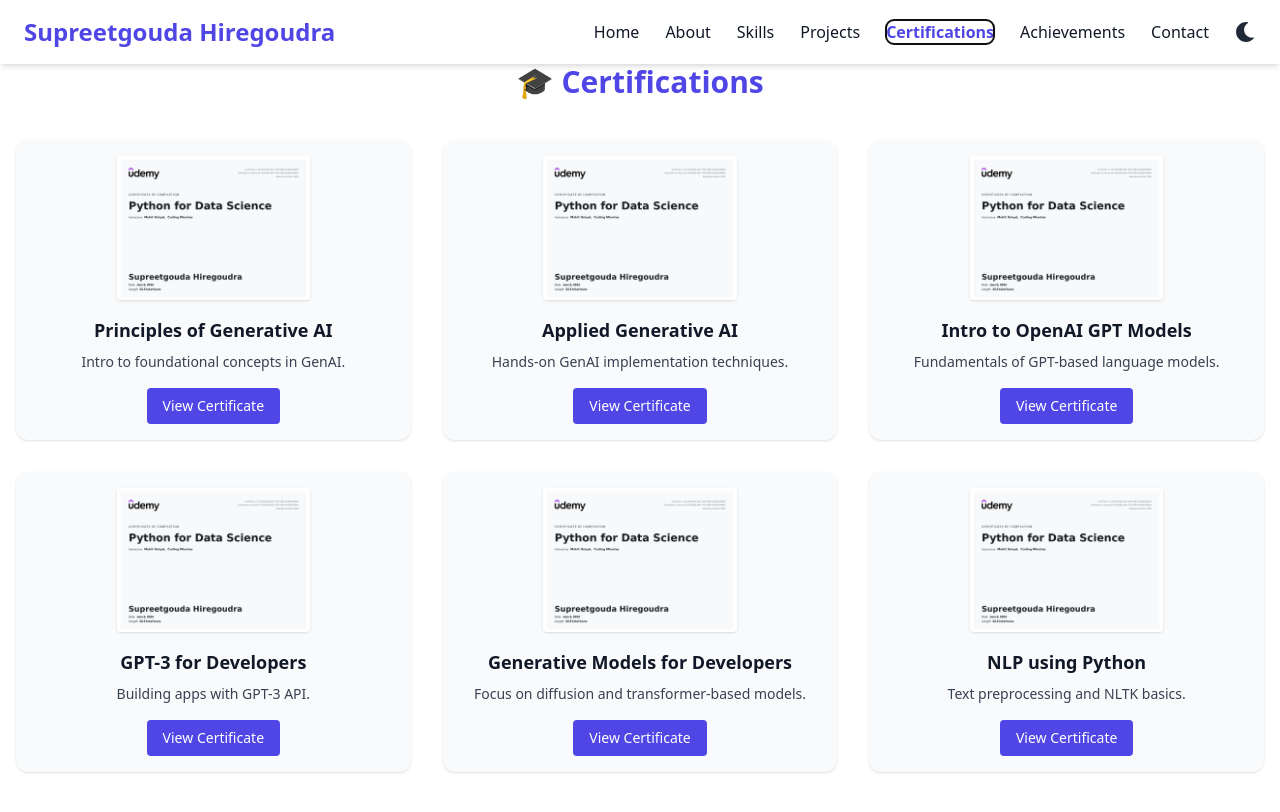
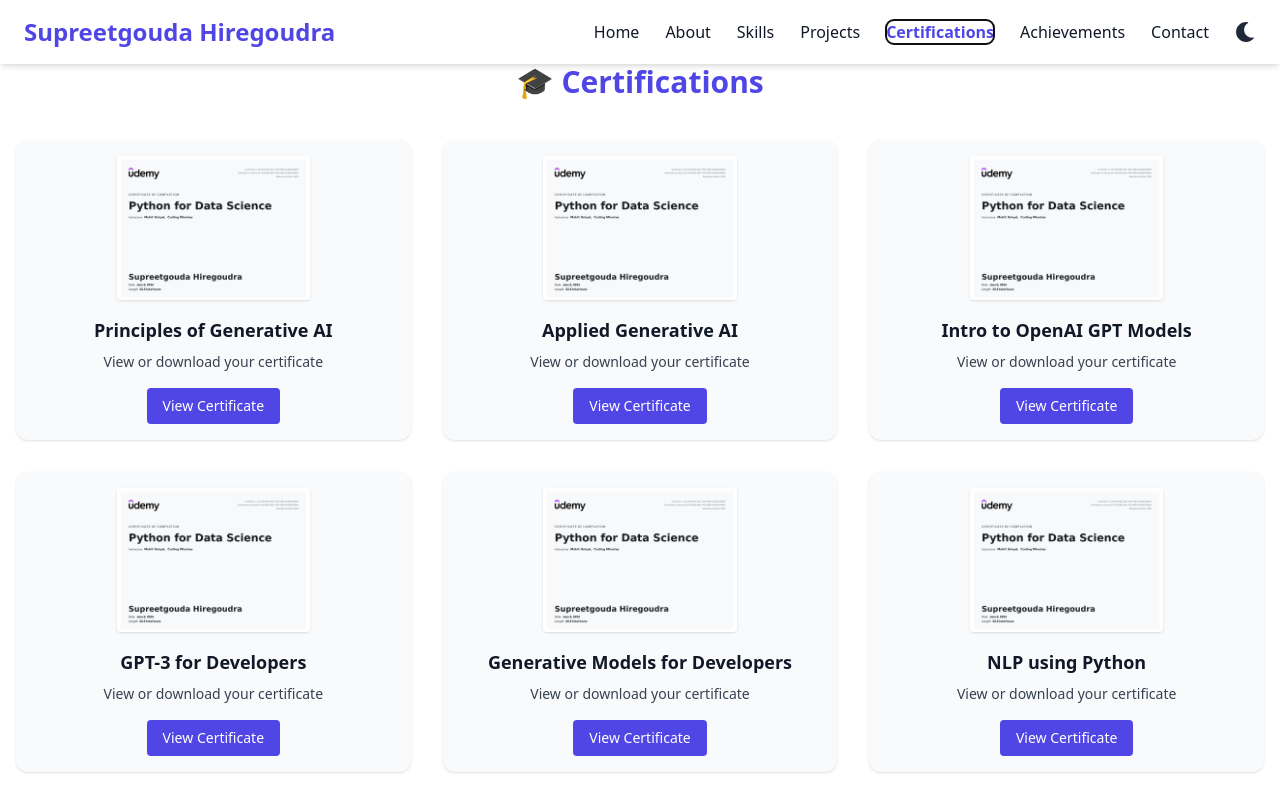
Before and after one commit to SupreetgoudaHiregoudra/supreetgouda-portfolio, a React (Vite) app: page / in a window 1280 px wide. Both pictures are taken after a click on the button "Certifications". Shown: the top 812 px of the page. Built offline with nearby package versions, Linux system fonts and the light colour scheme.

Commit message:
Update Certifications.jsx

```diff
--- a/src/components/Certifications.jsx
+++ b/src/components/Certifications.jsx
@@ -1,4 +1,6 @@
 import React from 'react';
+
+// Import all PDFs
 import certificate1 from '../assets/certificate1.pdf';
 import certificate2 from '../assets/certificate2.pdf';
 import certificate3 from '../assets/certificate3.pdf';
@@ -14,104 +16,29 @@ import certificate12 from '../assets/certificate12.pdf';
 import certificate13 from '../assets/certificate13.pdf';
 import certificate14 from '../assets/certificate14.pdf';
 import certificate15 from '../assets/certificate15.pdf';
-import certificate16 from '../assets/certificate16.jpg';
+
+// Use this image as preview for all
+import previewImage from '../assets/certificate16.jpg';
 
 const certificates = [
-  {
-    title: 'Principles of Generative AI',
-    file: certificate1,
-    image: certificate16, // Use the jpg as preview
-    description: 'Intro to foundational concepts in GenAI.',
-  },
-  {
-    title: 'Applied Generative AI',
-    file: certificate2,
-    image: certificate16,
-    description: 'Hands-on GenAI implementation techniques.',
-  },
-  {
-    title: 'Intro to OpenAI GPT Models',
-    file: certificate3,
-    image: certificate16,
-    description: 'Fundamentals of GPT-based language models.',
-  },
-  {
-    title: 'GPT-3 for Developers',
-    file: certificate4,
-    image: certificate16,
-    description: 'Building apps with GPT-3 API.',
-  },
-  {
-    title: 'Generative Models for Developers',
-    file: certificate5,
-    image: certificate16,
-    description: 'Focus on diffusion and transformer-based models.',
-  },
-  {
-    title: 'NLP using Python',
-    file: certificate6,
-    image: certificate16,
-    description: 'Text preprocessing and NLTK basics.',
-  },
-  {
-    title: 'Practical AWS for DevOps',
-    file: certificate7,
-    image: certificate16,
-    description: 'Learned CI/CD with AWS.',
-  },
-  {
-    title: 'Automation with Ansible',
-    file: certificate8,
-    image: certificate16,
-    description: 'Hands-on with YAML and Playbooks.',
-  },
-  {
-    title: 'Practical Jenkins',
-    file: certificate9,
-    image: certificate16,
-    description: 'Pipeline creation and automation.',
-  },
-  {
-    title: 'Linux for DevOps',
-    file: certificate10,
-    image: certificate16,
-    description: 'Linux commands, bash scripting.',
-  },
-  {
-    title: 'Dockerization Techniques',
-    file: certificate11,
-    image: certificate16,
-    description: 'Containerized app deployment with Docker.',
-  },
-  {
-    title: 'DevOps Foundation',
-    file: certificate12,
-    image: certificate16,
-    description: 'Intro to CI/CD, automation pipelines.',
-  },
-  {
-    title: 'CI/CD Pipeline with GitHub',
-    file: certificate13,
-    image: certificate16,
-    description: 'Created and deployed full pipelines.',
-  },
-  {
-    title: 'Agile Methodology',
-    file: certificate14,
-    image: certificate16,
-    description: 'Scrum roles and agile sprints.',
-  },
-  {
-    title: 'Junos Associate',
-    file: certificate15,
-    image: certificate16,
-    description: 'Certified Juniper network associate.',
-  },
+  { title: 'Principles of Generative AI', file: certificate1 },
+  { title: 'Applied Generative AI', file: certificate2 },
+  { title: 'Intro to OpenAI GPT Models', file: certificate3 },
+  { title: 'GPT-3 for Developers', file: certificate4 },
+  { title: 'Generative Models for Developers', file: certificate5 },
+  { title: 'NLP using Python', file: certificate6 },
+  { title: 'Practical AWS for DevOps', file: certificate7 },
+  { title: 'Automation with Ansible', file: certificate8 },
+  { title: 'Practical Jenkins', file: certificate9 },
+  { title: 'Linux for DevOps', file: certificate10 },
+  { title: 'Dockerization Techniques', file: certificate11 },
+  { title: 'DevOps Foundation', file: certificate12 },
+  { title: 'CI/CD Pipeline with GitHub', file: certificate13 },
+  { title: 'Agile Methodology', file: certificate14 },
+  { title: 'Junos Associate', file: certificate15 },
   {
     title: 'Data Science with Python',
-    file: certificate16, // Placeholder; you can update this to certificate16.pdf if needed
-    image: certificate16,
-    description: 'Data wrangling, analysis and visualization.',
+    file: previewImage, // this one is image itself
   },
 ];
 
@@ -135,12 +62,14 @@ const Certifications = () => {
               data-aos-delay={index * 50}
             >
               <img
-                src={cert.image}
+                src={previewImage}
                 alt={cert.title}
                 className="h-36 w-auto mb-4 rounded shadow object-contain bg-white"
               />
               <h3 className="text-lg font-semibold mb-2">{cert.title}</h3>
-              <p className="text-sm text-gray-700 dark:text-gray-300 mb-4">{cert.description}</p>
+              <p className="text-sm text-gray-700 dark:text-gray-300 mb-4">
+                View or download your certificate
+              </p>
               <a
                 href={cert.file}
                 target="_blank"
```
